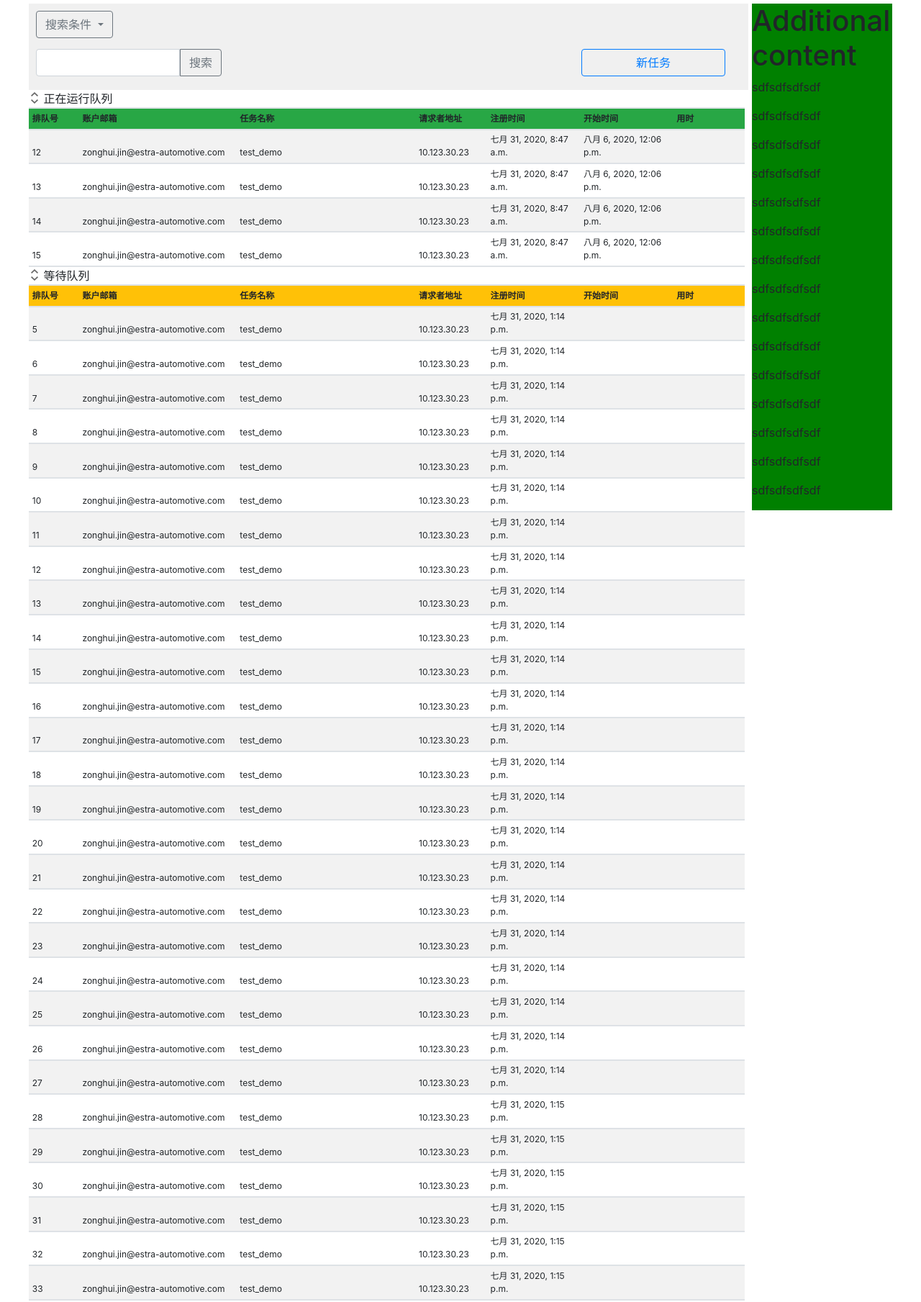
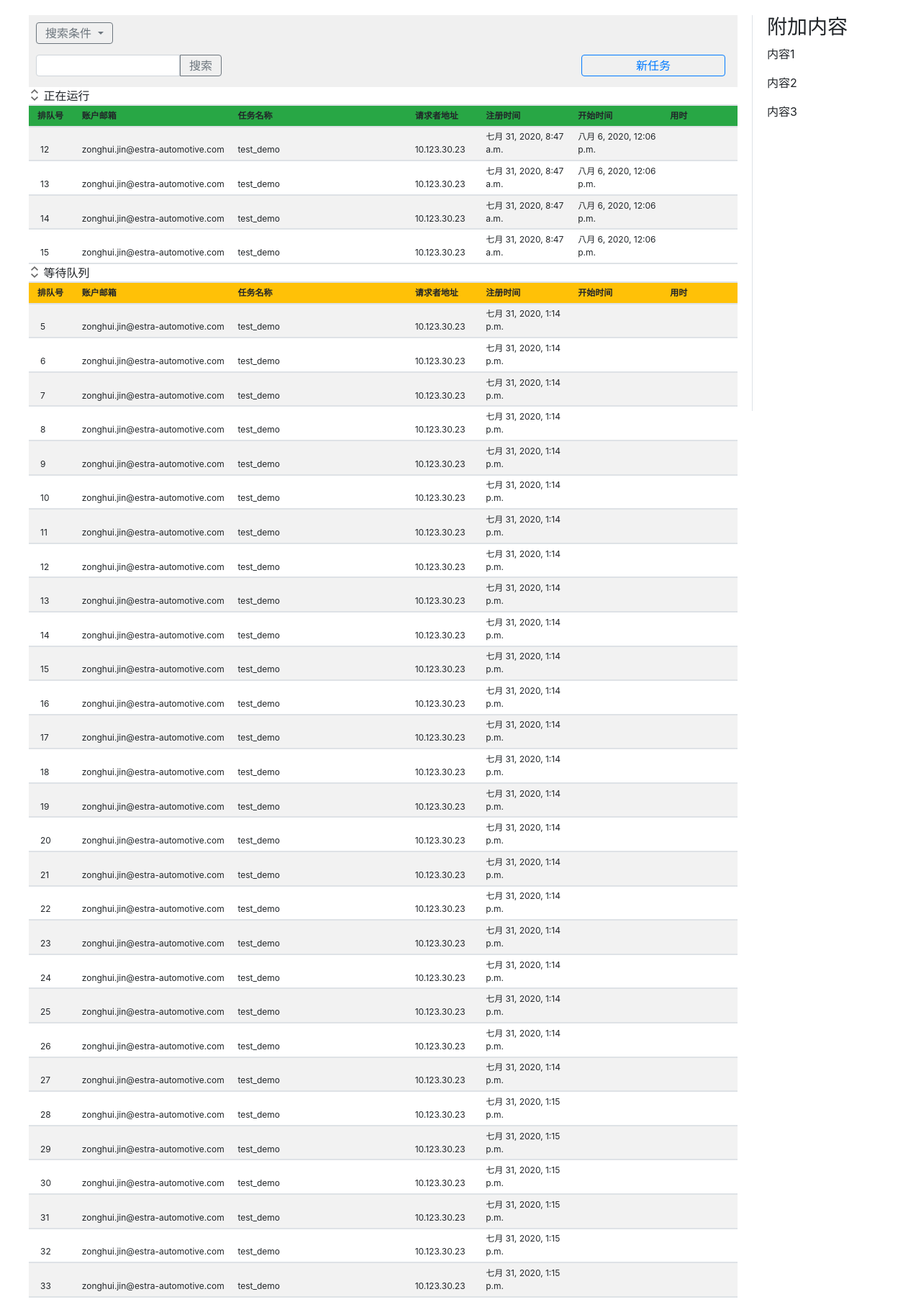
Before and after one commit to qweaxdzsc/web_queue, a Django app: page / in a window 1280 px wide. Shown: the part 64-1873 px from the top of the page at 72% size. Run offline with Django 3.2, Linux system fonts and the light colour scheme; data comes from the database, SQL or seed files in the repository.

Commit message:
-update web_queue:   - make navbar and side-content fix position   - rewrite side-content

```diff
--- a/queue_web/app_queue/templates/index.html
+++ b/queue_web/app_queue/templates/index.html
@@ -12,10 +12,10 @@
 {% endblock UserInfo%}
 {% block content %}
 <div class="block_content">
-    <div class="block_content_left">
+    <div class="block_content_left ">
         <div class="block_control">
-            <div class="input-group-prepend dropdown_search">
-                <button class="btn btn-outline-secondary dropdown-toggle" type="button" data-toggle="dropdown"
+            <div class="input-group-prepend ">
+                <button class="btn btn-outline-secondary dropdown-toggle dropdown_search" type="button" data-toggle="dropdown"
                         aria-haspopup="true" aria-expanded="false">搜索条件
                 </button>
                 <div class="dropdown-menu">
@@ -39,7 +39,7 @@
                         data-target="#collapse_table1"
                         aria-expanded="false" aria-controls="collapse_table1">
                 </button>
-                正在运行队列
+                正在运行
             </div>
             <div id="collapse_table1" class="collapse show">
                 <table class="">
@@ -59,7 +59,7 @@
                     <tbody>
                     {% for mission in running_list%}
                     <tr>
-                        <td>{{mission.id}}</td>
+                        <td  class="item1_td">{{mission.id}}</td>
                         <td>{{mission.account_email}}</td>
                         <td>{{mission.mission_name}}</td>
                         <td>{{mission.sender_address}}</td>
@@ -95,7 +95,7 @@
                     <tbody>
                     {% for mission in waiting_list %}
                     <tr>
-                        <td>{{mission.order_id}}</td>
+                        <td  class="item1_td">{{mission.order_id}}</td>
                         <td>{{mission.account_email}}</td>
                         <td>{{mission.mission_name}}</td>
                         <td>{{mission.sender_address}}</td>
@@ -150,22 +150,15 @@
     </div>
 
     <div class="block_additional">
-        <h1>Additional content</h1>
-        <p>sdfsdfsdfsdf</p>
-        <p>sdfsdfsdfsdf</p>
-        <p>sdfsdfsdfsdf</p>
-        <p>sdfsdfsdfsdf</p>
-        <p>sdfsdfsdfsdf</p>
-        <p>sdfsdfsdfsdf</p>
-        <p>sdfsdfsdfsdf</p>
-        <p>sdfsdfsdfsdf</p>
-        <p>sdfsdfsdfsdf</p>
-        <p>sdfsdfsdfsdf</p>
-        <p>sdfsdfsdfsdf</p>
-        <p>sdfsdfsdfsdf</p>
-        <p>sdfsdfsdfsdf</p>
-        <p>sdfsdfsdfsdf</p>
-        <p>sdfsdfsdfsdf</p>
+        <div class="fix_aside">
+            <h3>附加内容</h3>
+                <p>内容1</p>
+                <p>内容2</p>
+                <p>内容3</p>
+
+
+        </div>
+
     </div>
 
 
--- a/queue_web/static/css/base.css
+++ b/queue_web/static/css/base.css
@@ -1,7 +1,6 @@
 .drop_language{
   float: right;
 }
-
 
 
 .nav_content{
--- a/queue_web/static/css/index2.css
+++ b/queue_web/static/css/index2.css
@@ -5,6 +5,8 @@
 }
 
 .block_content{
+  position: relative;
+  top: 80px;
   width: 1200px;
   margin: 5px auto;
   background-color: #66CCFF;
@@ -17,32 +19,40 @@
 }
 
 .block_control{
-  height: 120px;
+  height: 100px;
+  margin-right: 15px;
   padding: 10px;
   background-color: #F0F0F0;
 }
 
 .block_control .dropdown_search{
+  height: 30px;
   margin-bottom: 15px;
+  padding: 0.1rem 0.75rem;
 }
 
 .block_control .input_search{
   flex: none;
   width: 200px;
+  height: 30px;
+  padding: 0.1rem 0.75rem;
 }
 
 .block_control .btn_search{
+  height: 30px;
+  padding: 0.1rem 0.75rem;
   border-radius: 0px 0.25rem 0.25rem 0px;
 }
 
 .block_control .btn_add{
   margin-left: 500px;
   width: 200px;
+  padding: 0.1rem 0.75rem;
 }
 
 .block_table{
 
-  margin-right: 5px;
+  margin-right: 15px;
 }
 
 .block_table table{
@@ -72,11 +82,12 @@
 }
 
 .block_table .item1_td{
-    padding-left: 1.75rem;
+    padding-left: 1rem;
     width: 7%;
 }
 
 .block_table .item1{
+    padding-left: 0.75rem;
     width: 7%;
 }
 
@@ -107,8 +118,20 @@
 
 
 .block_additional{
-  float:left;
+  float: left;
   width: 195px;
   margin-left: 5px;
-  background-color: green;
+
+
 }
+
+.block_additional .fix_aside{
+  position: fixed;
+  height: 550px;
+  width: 195px;
+  z-index: 99;
+    padding-left: 20px;
+    border-left:1px solid #dee2e6;
+
+
+}
--- a/queue_web/templates/base.html
+++ b/queue_web/templates/base.html
@@ -14,8 +14,8 @@
     {% block css %}{% endblock %}
 </head>
 <body>
-    <div class="bg-dark">
-<nav class="navbar navbar-expand-lg navbar-light navbar-dark bg-dark nav_content">
+<div class="bg-dark  fixed-top">
+    <nav class="navbar navbar-expand-lg navbar-light navbar-dark bg-dark nav_content">
 
         <a class="navbar-brand mb-0 h1" href="/">Estra队列系统</a>
         <button class="navbar-toggler" type="button" data-toggle="collapse" data-target="#navbarSupportedContent"
@@ -39,8 +39,8 @@
             {% endblock%}
         </div>
 
-</nav>
-            </div>
+    </nav>
+</div>
 {% block content %}{% endblock%}
 <!-- Optional JavaScript CDN -->
 <!-- jQuery first, then Popper.js, then Bootstrap JS -->
```
